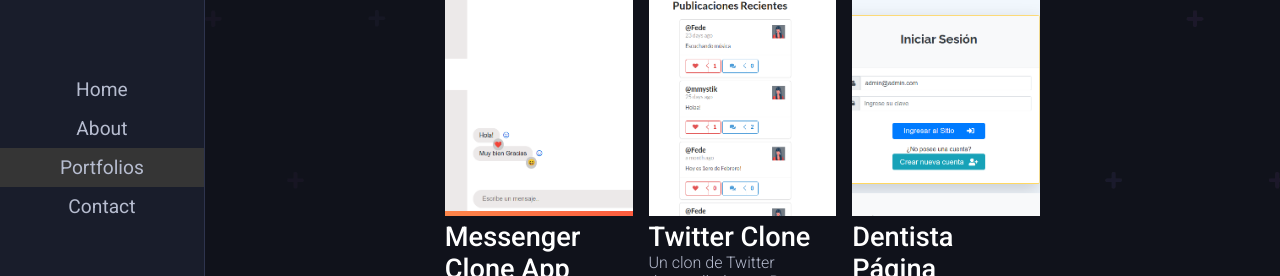
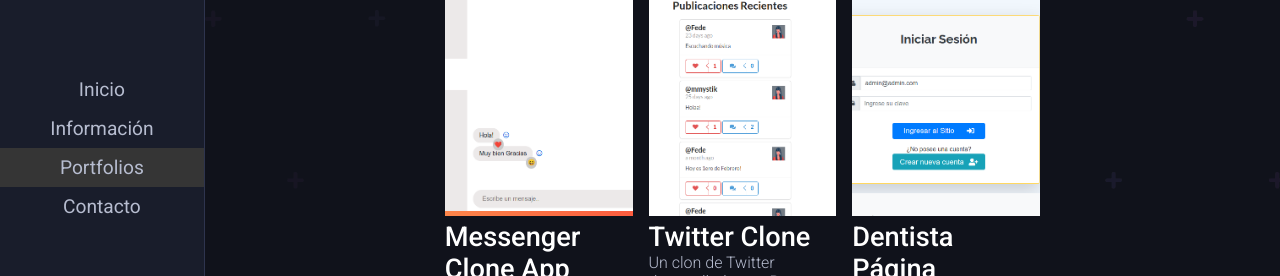
Before and after one commit to Federico-Benitez/old-portfolio, a React (Create React App) app: page /portfolios in a window 1280 px wide. Shown: the part 302-578 px from the top of the page. Built offline with nearby package versions, Linux system fonts and the light colour scheme.

Commit message:
cambios para deploy

```diff
--- a/src/Components/Categories.js
+++ b/src/Components/Categories.js
@@ -1,5 +1,4 @@
-import React from "react";
-import { NavLink } from "react-router-dom";
+import React from 'react';
 
 function Categories({ filter, categories }) {
   return (
--- a/src/Components/NavBar.js
+++ b/src/Components/NavBar.js
@@ -1,6 +1,6 @@
-import React from "react";
-import avatar from "../img/avatar.jpeg";
-import { NavLink } from "react-router-dom";
+import React from 'react';
+import avatar from '../img/avatar.jpeg';
+import { NavLink } from 'react-router-dom';
 
 function NavBar() {
   return (
@@ -12,12 +12,12 @@
         <ul className="nav-items">
           <li className="nav-item">
             <NavLink to="/" exact activeClassName="active">
-              Home
+              Inicio
             </NavLink>
           </li>
           <li className="nav-item">
             <NavLink to="/about" exact activeClassName="active">
-              About
+              Información
             </NavLink>
           </li>
           <li className="nav-item">
@@ -27,7 +27,7 @@
           </li>
           <li className="nav-item">
             <NavLink to="/contact" exact activeClassName="active">
-              Contact
+              Contacto
             </NavLink>
           </li>
         </ul>
--- a/src/styles/_about.scss
+++ b/src/styles/_about.scss
@@ -54,9 +54,11 @@
         margin-left: 2rem;
     }
 }
+
 a:link {
     text-decoration: none;
-  }
+    color: white;
+}
 
 .btn{
     padding: 1rem 2rem;
```
Also changed, not shown: package.json (+7 -1 lines), 2 other files (tests, documents, lock files or other folders).
